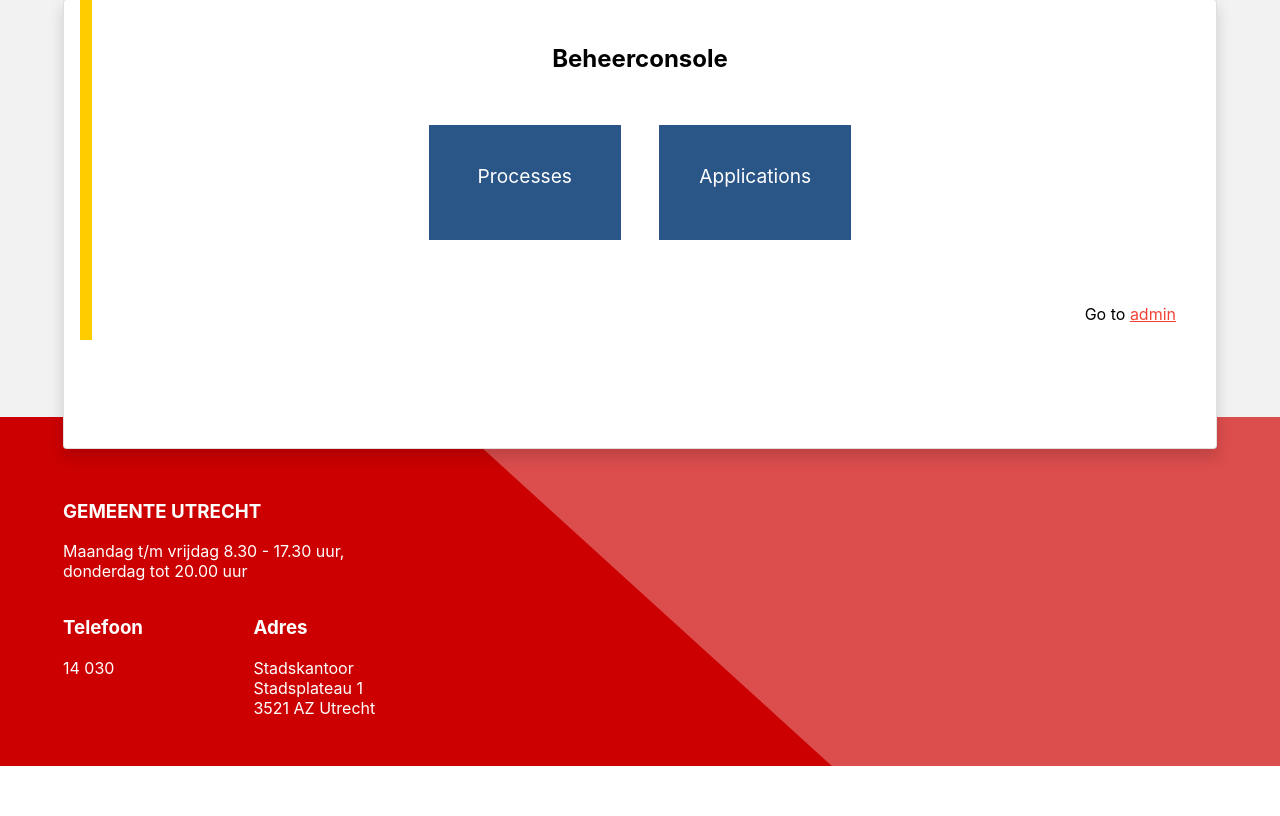
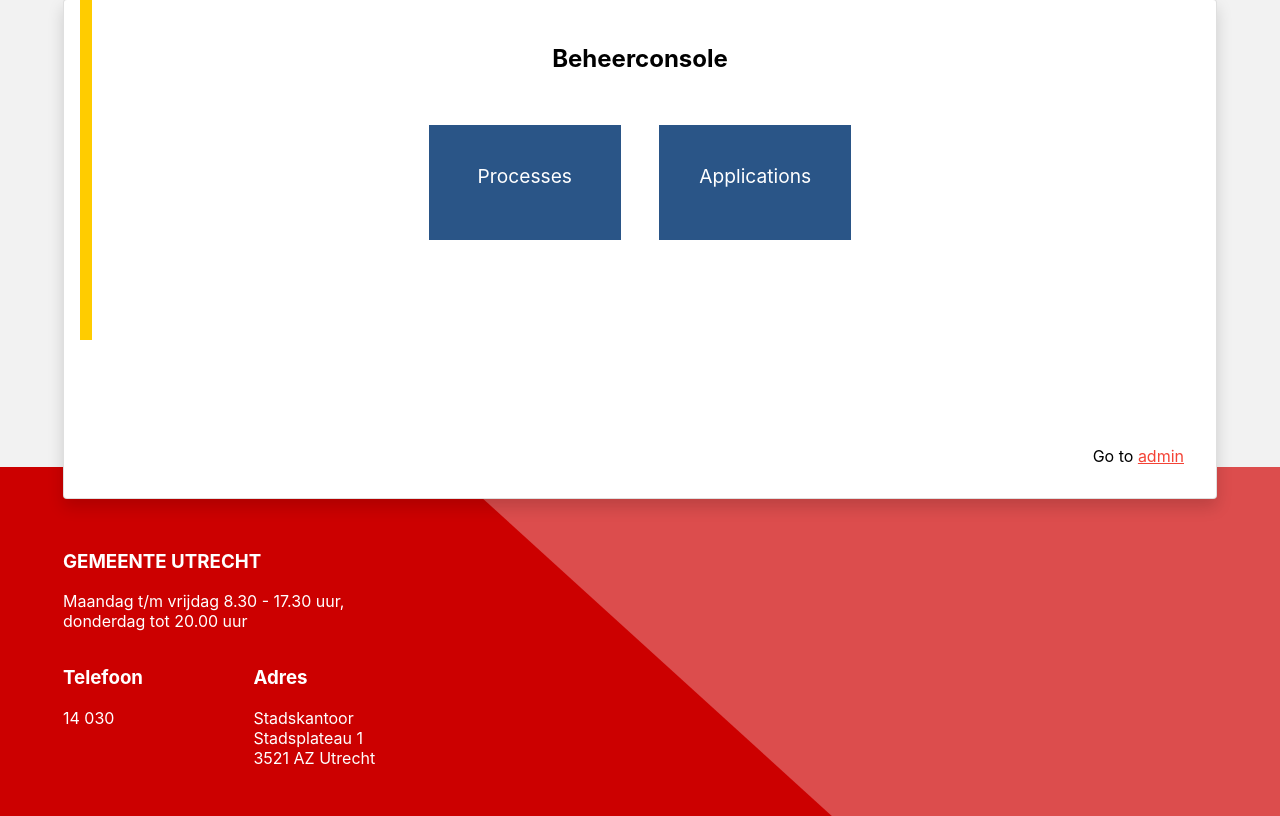
Before and after one commit to GemeenteUtrecht/beheerconsole, a Django app: template src/beheerconsole/templates/index.html in a window 1280 px wide. Shown: the part 153-969 px from the top of the page. Before the commit the page ends 919 px from the top, so only its background shows below. Run offline with Django 3.2, Linux system fonts and the light colour scheme; the template is opened without the code that fills it, so the values that code supplies are empty; style sheets or scripts are compiled from the project's sources; some libraries are stand-ins or nearby versions.

Commit message:
minor formatting changes

```diff
--- a/src/beheerconsole/applications/templates/applications/application_detail.html
+++ b/src/beheerconsole/applications/templates/applications/application_detail.html
@@ -9,9 +9,9 @@
 
 {% block content %}
 <article class="p-small">
+    <h2 class="header">{{ application.name }}</h2>
     <section class="flex-container section">
         <div class="flex-column flex-column--large">
-            <h2 class="header">{{ application.name }}</h2>
             <div class="application-desc">
             {% if application.logo %}
                 <img class="application-desc__img" src="{{ application.logo.url }}">
--- a/src/beheerconsole/processes/templates/processes/process_detail.html
+++ b/src/beheerconsole/processes/templates/processes/process_detail.html
@@ -9,7 +9,7 @@
 
 
 {% block content %}
-<article class="process">
+<article class="process p-small">
 
     <header class="header">
         <h1>{{ process.name }}</h1>
--- a/src/beheerconsole/sass/components/_all.scss
+++ b/src/beheerconsole/sass/components/_all.scss
@@ -4,10 +4,13 @@
 @import "base";
 @import "flex";
 @import "price-tag";
+@import "padding";
 @import "breadcrumbs";
 @import "filter";
 @import "logo";
 @import "footer";
+@import "list-item";
 
 @import "index";
 @import "process";
+@import "application";
--- a/src/beheerconsole/sass/components/_base.scss
+++ b/src/beheerconsole/sass/components/_base.scss
@@ -14,25 +14,20 @@
   padding: 0.5em;
 
   &:hover {
-    background-color: blue;
-    border-color: blue;
+    background-color: #2A5587;
+    border-color: #2A5587;
     color: white;
   }
 }
 
-.list-item {
-  padding: 1em;
-  margin: 1em;
-}
-
 .button {
   background-color: #2A5587;
+  border: 1px solid #2A5587;
   border-radius: 5px;
   color: #FFF;
   text-transform: uppercase;
   padding: 0.5em;
   cursor: pointer;
-  box-shadow: 0 3px 1px -2px rgba(0,0,0,.2), 0 2px 2px 0 rgba(0,0,0,.14), 0 1px 5px 0 rgba(0,0,0,.12);
 }
 
 .container {
@@ -61,9 +56,5 @@
 .content {
   position: relative;
   z-index: 1;
-  min-height: 450px;
+  min-height: 500px;
 }
-
-.p-small {
-  padding: 1.5em;
-}
--- a/src/beheerconsole/sass/components/_index.scss
+++ b/src/beheerconsole/sass/components/_index.scss
@@ -34,9 +34,11 @@
   &__item+&__item {
     margin-left: 2em;
   }
+}
 
-  &__admin {
-    padding: 0 1em;
-    text-align: right;
-  }
+.index-admin {
+  padding: 2em;
+  position: absolute;
+  bottom: 0;
+  right: 0;
 }
--- /dev/null
+++ b/src/beheerconsole/sass/components/_padding.scss
@@ -0,0 +1,7 @@
+.p-small {
+  padding: 1.5em;
+}
+
+.p-left {
+  padding-left: 6em;
+}
--- a/src/beheerconsole/templates/index.html
+++ b/src/beheerconsole/templates/index.html
@@ -17,9 +17,9 @@
         <a class="index__item" href="{% url 'applications:application-list' %}">Applications</a>
   </section>
 
-  <section class="index__admin">
+</article>
+
+<section class="index-admin">
     <span>Go to <a href="{% url 'admin:index' %}">admin</a></span>
-  </section>
-
-</article>
+</section>
 {% endblock %}
```
